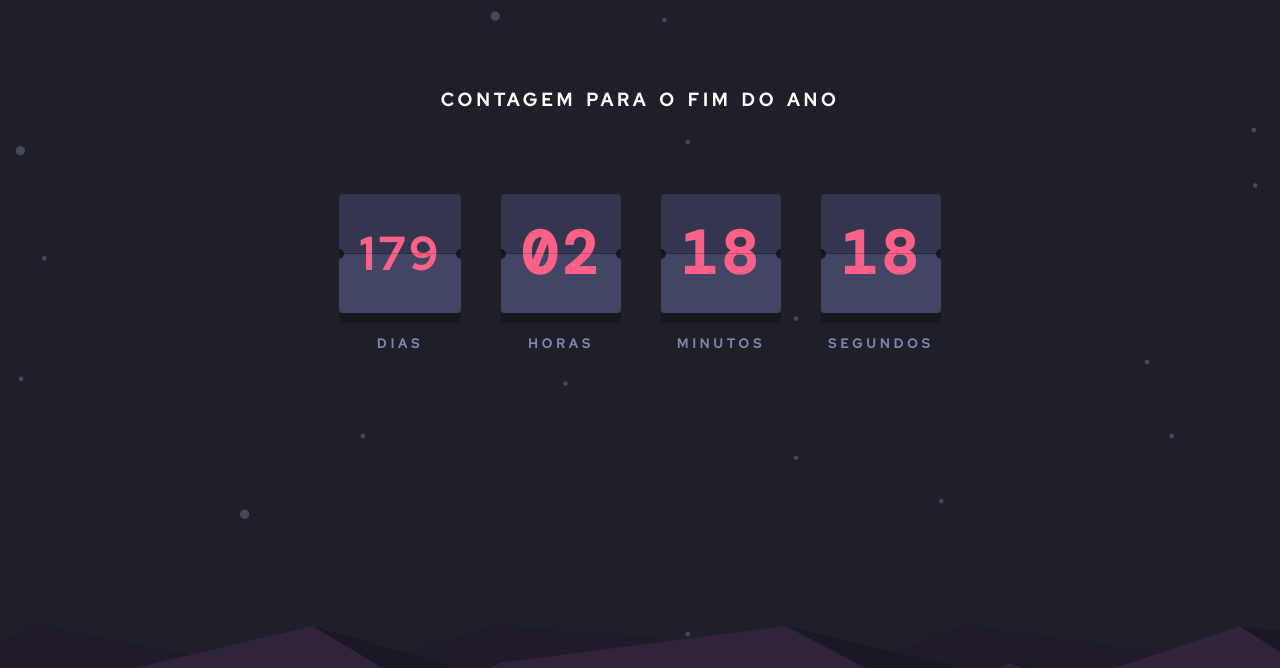
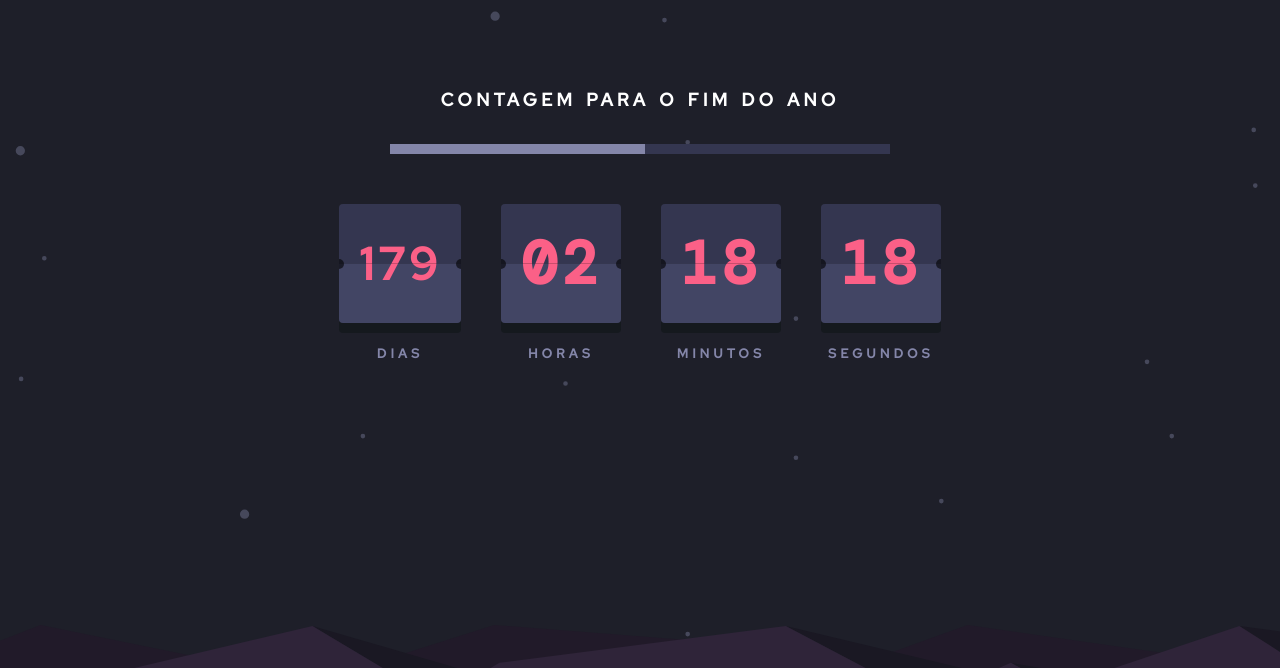
Before and after one commit to StomperHK/new-year-countdown, a plain HTML site: page index.html in a window 1280 px wide. Shown: the top 668 px of the page. Drawn offline with nearby package versions, Linux system fonts and the light colour scheme.

Commit message:
feat: add progress bar.

```diff
--- a/index.html
+++ b/index.html
@@ -25,6 +25,10 @@
   <body data-js="body-element" class="hide-body-element">
     <main>
       <h1>Contagem Para o Fim do Ano</h1>
+
+      <div class="progress-bar">
+        <div data-js="progress-bar__progress" class="progress-bar__progress"></div>
+      </div>
 
       <section class="timer-panels" aria-label="dias, horas, minutos e segundos faltando para a virada do ano">
         <div>
--- a/script.js
+++ b/script.js
@@ -1,4 +1,6 @@
 const bodyEL = document.querySelector('[data-js="body-element"]')
+
+const progressBarEL = document.querySelector('[data-js="progress-bar__progress"]')
 
 const daysLeftPanelEL = document.querySelector('[data-js="timer-panels__days-panel"]')
 const daysLeftPanelSpanEL = document.querySelector('[data-js="timer-panels__days-panel-span"]')
@@ -7,14 +9,21 @@ const minutesLeftPanelEL = document.querySelector('[data-js="timer-panels__minut
 const secondsLeftPanelEL = document.querySelector('[data-js="timer-panels__seconds-panel"]')
 
 
+function setProgressBarProgress(daysLeft) {
+  const daysOfTheYear = getAmountOfDaysBasedOnLeapYear()
+  const passedDays = daysOfTheYear - (daysLeft !== undefined ? daysLeft : daysOfTheYear)
+
+  progressBarEL.style.width = passedDays / daysOfTheYear * 100 + '%'
+}
+
 function getDifferenceBetweenDates(initialDate, finalDate) {
   let differenceInMiliseconds = Date.parse(finalDate) - Date.parse(initialDate)
   const daysLeft = Math.floor(differenceInMiliseconds / 86400000)
-  differenceInMiliseconds -= daysLeft * 86400000
+  differenceInMiliseconds %= 86400000
   const hoursLeft = Math.floor(differenceInMiliseconds / 3600000)
-  differenceInMiliseconds -= hoursLeft * 3600000
+  differenceInMiliseconds %= 3600000
   const minutesLeft = Math.floor(differenceInMiliseconds / 60000)
-  differenceInMiliseconds -= minutesLeft * 60000
+  differenceInMiliseconds %= 60000
   const secondsLeft = Math.floor(differenceInMiliseconds / 1000)
 
   return {
@@ -78,7 +87,7 @@ function updateTimer() {
   ]
 
   arrayOfPanelsAndAssociatedValues.forEach((element, index) => {   // Basicly this function is updating the timer, checking if any panel is currently with the value "00", if so the value of the current panel is restarted to 59
-    const {panel, panelValue} = element
+    let {panel, panelValue} = element
     const theCurrentElementAreTheSeconds = index === 0
     const theCurrentElementAreTheMinutes = index === 1
     const theCurrentElementAreTheHours = index === 2
@@ -122,10 +131,12 @@ function updateTimer() {
       const theSecondsPanelValueIsZero = arrayOfPanelsAndAssociatedValues[index-3].panelValue === '00'
 
       if (theHoursPanelValueIsZero && theMinutesPanelValueIsZero && theSecondsPanelValueIsZero && theCurrentPanelValueIsNotZero) {
-        panel.textContent = String(panelValue - 1).padStart(2, '0')
+        panel.textContent = String(--panelValue).padStart(2, '0')
+        setProgressBarProgress(panelValue)
       }
       else if (theHoursPanelValueIsZero && theMinutesPanelValueIsZero && theSecondsPanelValueIsZero && !theCurrentPanelValueIsNotZero) {
         panel.textContent = getAmountOfDaysBasedOnLeapYear()
+        setProgressBarProgress()
       }
 
       reducePanelSize(daysLeftPanelSpanEL)
@@ -138,13 +149,15 @@ function updateTimer() {
 function startTimer() {
   const currentDate = new Date()
   const newYearDateString = `${currentDate.getFullYear() + 1}-01-01T00:00:00`
-  const newYearDate = new Date(`${newYearDateString}`)
+  const newYearDate = new Date(newYearDateString)
   const {daysLeft, hoursLeft, minutesLeft, secondsLeft} = getDifferenceBetweenDates(currentDate, newYearDate)
 
   daysLeftPanelSpanEL.textContent = padValue(daysLeft)
   hoursLeftPanelEL.textContent = padValue(hoursLeft)
   minutesLeftPanelEL.textContent = padValue(minutesLeft)
   secondsLeftPanelEL.textContent = padValue(secondsLeft)
+
+  setProgressBarProgress(daysLeft)
 
   setInterval(updateTimer, 1000)
 }
--- a/style.scss
+++ b/style.scss
@@ -55,7 +55,7 @@ a {
 }
 
 h1 {
-  margin: 10vh 10vw;
+  margin: 10vh 10vw 30px;
 
   font-variant: small-caps;
   font-size: 26px;
@@ -66,6 +66,24 @@ h1 {
 
 
 // Specific styles
+
+.progress-bar {
+  margin: 0px auto 50px;
+  width: 80%;
+  height: 10px;
+  max-width: 500px;
+
+  overflow: hidden;
+
+  background-color: var(--dark-desaturated-blue);
+  border-radius: 4  px;
+
+  &__progress {
+    height: 100%;
+
+    background-color: var(--grayish-blue);
+  }
+}
 
 .timer-panels {
   display: grid;
@@ -271,8 +289,7 @@ h1 {
 
 @media (max-width: 560px) {
   h1 {
-    margin-top: 4vh;
-    margin-bottom: 5vh;
+    margin: 4vh 5vh 30px;
   }
 
   .timer-panels {
```
Also changed, not shown: style.css.
